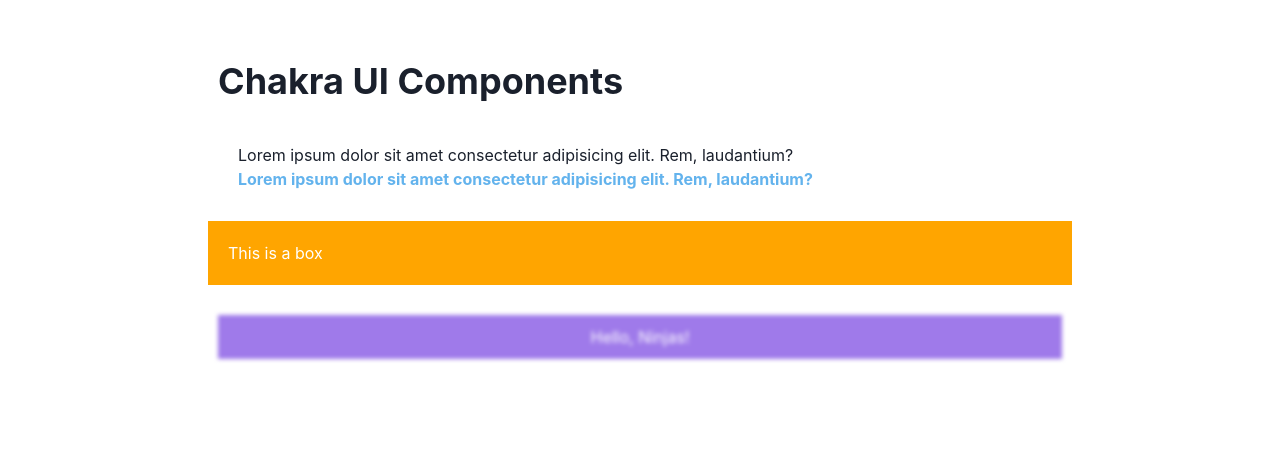
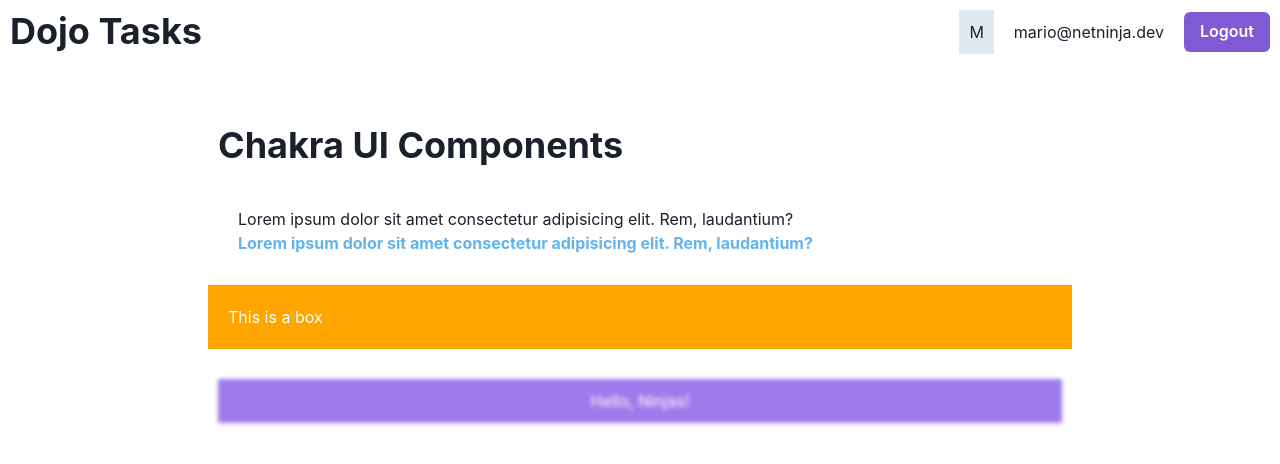
Before and after one commit to brittbrink/prototypes-loyyo, a React (Vite) app in the folder Chakra-ui-tutorial/: page / in a window 1280 px wide. Shown: the top 464 px of the page. Built offline with nearby package versions, Linux system fonts and the light colour scheme.

Commit message:
Add Navbar component and integrate it into RootLayout, lesson 3

```diff
--- /dev/null
+++ b/Chakra-ui-tutorial/src/components/Navbar.jsx
@@ -0,0 +1,34 @@
+import { Box, Button, Flex, Heading, HStack, Spacer, Text } from '@chakra-ui/react'
+import React from 'react'
+
+export default function Navbar() {
+  return (
+    <Flex as="nav" p="10px" alignItems="center">
+        <Heading as="h1">
+            Dojo Tasks
+        </Heading>
+        <Spacer />
+
+        <HStack spacing="20px">
+            <Box bg="gray.200" p="10px">M</Box>
+            <Text>mario@netninja.dev</Text>
+            <Button colorScheme='purple'>Logout</Button>
+        </HStack>
+    </Flex>
+
+    // <Flex bg="gray.200" justify="space-between" wrap="wrap" gap="2">
+    //     <Box w="150px" h="50px" bg="red">
+    //         1
+    //     </Box>
+    //     <Box w="150px" h="50px" bg="blue">
+    //         2
+    //     </Box>
+    //     <Box w="150px" h="50px" flexGrow="1" bg="green">
+    //         3
+    //     </Box>
+    //     <Box w="150px" h="50px" flexGrow="2" bg="yellow">
+    //         4
+    //     </Box>
+    // </Flex>
+  )
+}
--- a/Chakra-ui-tutorial/src/layouts/RootLayout.jsx
+++ b/Chakra-ui-tutorial/src/layouts/RootLayout.jsx
@@ -1,8 +1,10 @@
 import { Outlet } from "react-router-dom"
+import Navbar from "../components/Navbar"
 
 export default function RootLayout() {
   return (
     <div>
+      <Navbar />
       <Outlet />
     </div>
   )
```
